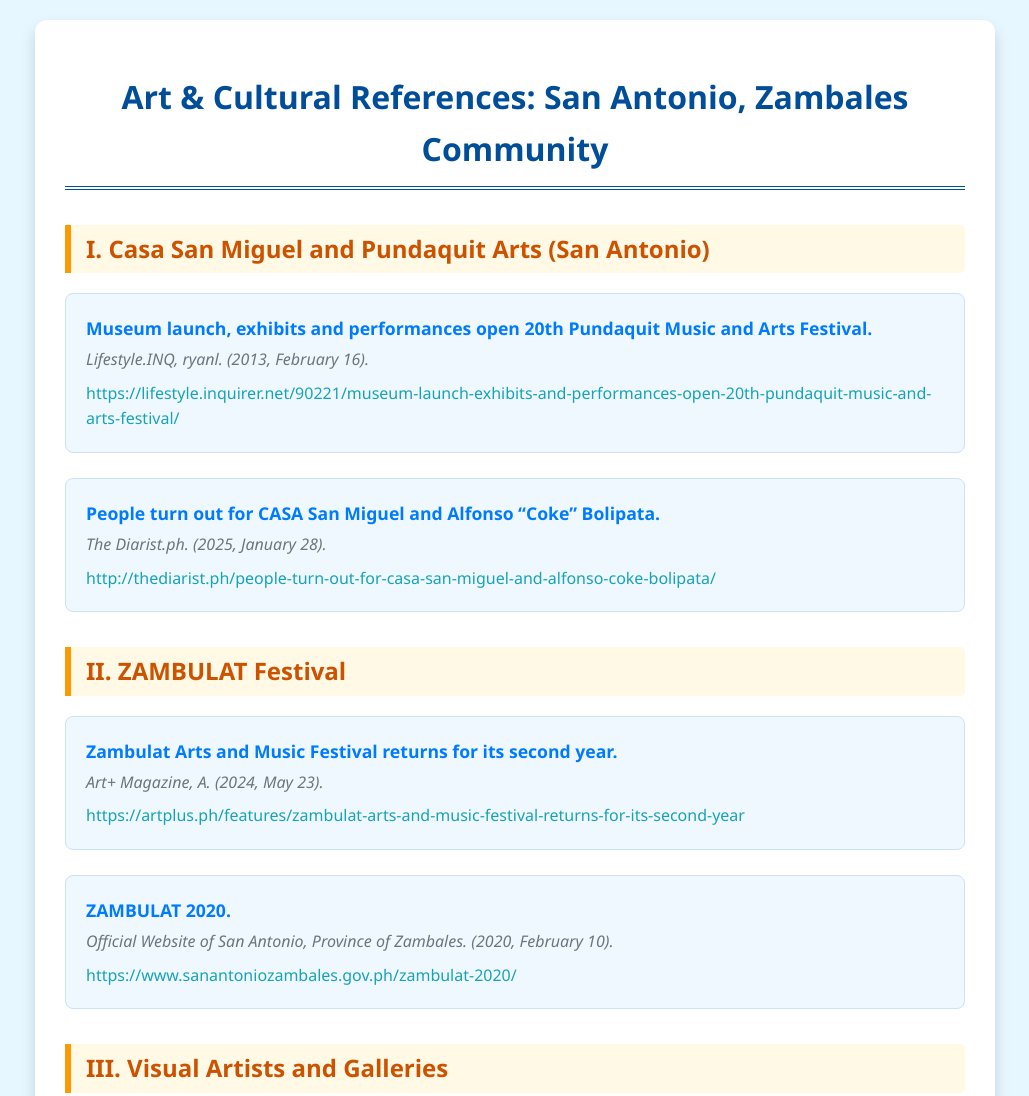
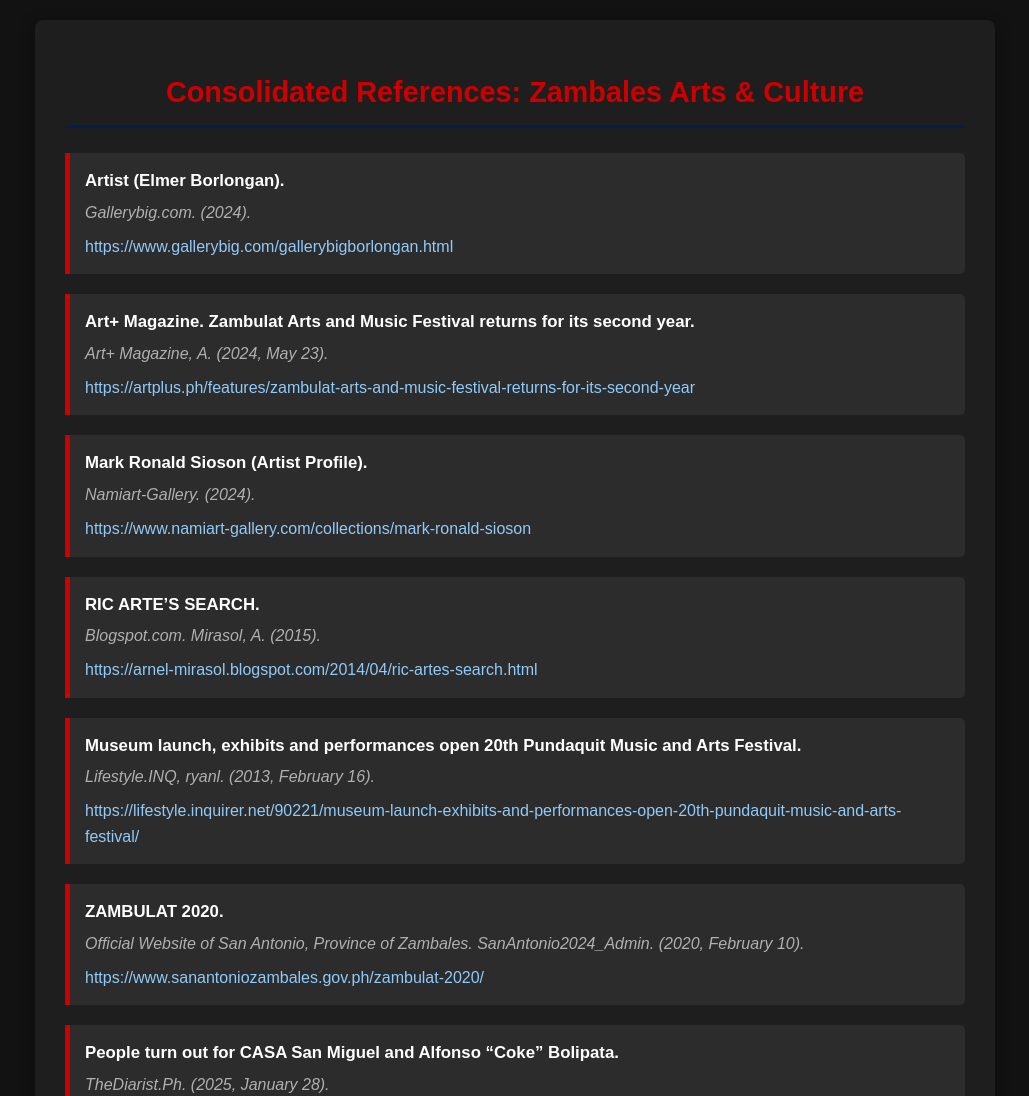
Before and after one commit to kizeredd/CparPeta2AndradaMarasigan, a plain HTML site: page references.html in a window 1280 px wide. Shown: the top 1096 px of the page, without its empty margins (125-1154 px from the left). Drawn offline with Linux system fonts and the light colour scheme.

Commit message:
Update references.html

```diff
--- a/references.html
+++ b/references.html
@@ -3,130 +3,110 @@
 <head>
     <meta charset="UTF-8">
     <meta name="viewport" content="width=device-width, initial-scale=1.0">
-    <title>References for San Antonio and Zambales Arts</title>
+    <title>Consolidated References (Dark Mode)</title>
     <style>
         body {
-            font-family: 'Segoe UI', Tahoma, Geneva, Verdana, sans-serif;
+            font-family: Arial, sans-serif;
             line-height: 1.6;
             margin: 20px;
-            background-color: #e6f7ff; /* Light blue background for a cool, professional look */
-            color: #333;
+            background-color: #121212; /* Very dark background */
+            color: #e0e0e0; /* Light text for readability */
         }
         .container {
             max-width: 900px;
             margin: auto;
-            background: #ffffff;
+            background: #1e1e1e; /* Slightly lighter dark container */
             padding: 30px;
-            border-radius: 12px;
-            box-shadow: 0 8px 15px rgba(0, 0, 0, 0.15);
+            border-radius: 8px;
+            box-shadow: 0 4px 15px rgba(0, 0, 0, 0.4);
         }
         h1 {
-            color: #004d99; /* Deep blue title */
-            border-bottom: 4px double #004d99;
-            padding-bottom: 12px;
-            margin-bottom: 30px;
+            color: #cc0000; /* Red Accent */
+            border-bottom: 3px solid #001f4c; /* Dark Navy Accent */
+            padding-bottom: 10px;
+            margin-bottom: 25px;
             text-align: center;
-            font-size: 2em;
-        }
-        h2 {
-            color: #cc5200; /* Vibrant orange for section headings */
-            margin-top: 35px;
-            border-left: 6px solid #ff9900;
-            padding-left: 15px;
-            background-color: #fff9e6;
-            padding-top: 5px;
-            padding-bottom: 5px;
-            border-radius: 0 5px 5px 0;
+            font-size: 1.8em;
         }
         .reference-list {
             list-style-type: none;
             padding: 0;
         }
         .reference-item {
-            margin-bottom: 25px;
-            padding: 20px;
-            border: 1px solid #cce0ff; /* Light blue border */
-            border-radius: 8px;
-            background-color: #f0f8ff; /* Very light blue item background */
-            transition: transform 0.3s ease-in-out;
+            margin-bottom: 20px;
+            padding: 15px;
+            border-left: 5px solid #cc0000; /* Red Accent Bar */
+            border-radius: 0 5px 5px 0;
+            background-color: #2c2c2c; /* Dark item background */
+            transition: background-color 0.3s;
         }
         .reference-item:hover {
-            transform: translateY(-3px);
-            box-shadow: 0 5px 15px rgba(0, 0, 0, 0.1);
+            background-color: #383838; /* Slightly lighter hover for contrast */
         }
         .source-title {
             font-weight: bold;
-            color: #007bff;
+            color: #ffffff; /* Bright white title */
             display: block;
-            font-size: 1.1em;
+            font-size: 1.05em;
             margin-bottom: 5px;
         }
         .publication-detail {
             font-style: italic;
-            color: #6c757d;
+            color: #b0b0b0; /* Light grey for subtle detail */
             display: block;
             margin-bottom: 8px;
         }
         .link-container a {
-            color: #17a2b8; /* Teal link color */
+            color: #90caf9; /* Soft light blue for links (common Dark Mode link color) */
             text-decoration: none;
             word-wrap: break-word;
         }
         .link-container a:hover {
             text-decoration: underline;
-            color: #0056b3;
+            color: #ffffff;
         }
     </style>
 </head>
 <body>
 
 <div class="container">
-    <h1>Art & Cultural References: San Antonio, Zambales Community</h1>
+    <h1>Consolidated References: Zambales Arts & Culture</h1>
 
-    <h2>I. Casa San Miguel and Pundaquit Arts (San Antonio)</h2>
     <ul class="reference-list">
+        <li class="reference-item">
+            <span class="source-title">Artist (Elmer Borlongan).</span>
+            <span class="publication-detail">Gallerybig.com. (2024).</span>
+            <div class="link-container"><a href="https://www.gallerybig.com/gallerybigborlongan.html">https://www.gallerybig.com/gallerybigborlongan.html</a></div>
+        </li>
+        <li class="reference-item">
+            <span class="source-title">Art+ Magazine. Zambulat Arts and Music Festival returns for its second year.</span>
+            <span class="publication-detail">Art+ Magazine, A. (2024, May 23).</span>
+            <div class="link-container"><a href="https://artplus.ph/features/zambulat-arts-and-music-festival-returns-for-its-second-year">https://artplus.ph/features/zambulat-arts-and-music-festival-returns-for-its-second-year</a></div>
+        </li>
+        <li class="reference-item">
+            <span class="source-title">Mark Ronald Sioson (Artist Profile).</span>
+            <span class="publication-detail">Namiart-Gallery. (2024).</span>
+            <div class="link-container"><a href="https://www.namiart-gallery.com/collections/mark-ronald-sioson">https://www.namiart-gallery.com/collections/mark-ronald-sioson</a></div>
+        </li>
+        <li class="reference-item">
+            <span class="source-title">RIC ARTE’S SEARCH.</span>
+            <span class="publication-detail">Blogspot.com. Mirasol, A. (2015).</span>
+            <div class="link-container"><a href="https://arnel-mirasol.blogspot.com/2014/04/ric-artes-search.html">https://arnel-mirasol.blogspot.com/2014/04/ric-artes-search.html</a></div>
+        </li>
         <li class="reference-item">
             <span class="source-title">Museum launch, exhibits and performances open 20th Pundaquit Music and Arts Festival.</span>
             <span class="publication-detail">Lifestyle.INQ, ryanl. (2013, February 16).</span>
             <div class="link-container"><a href="https://lifestyle.inquirer.net/90221/museum-launch-exhibits-and-performances-open-20th-pundaquit-music-and-arts-festival/">https://lifestyle.inquirer.net/90221/museum-launch-exhibits-and-performances-open-20th-pundaquit-music-and-arts-festival/</a></div>
         </li>
         <li class="reference-item">
-            <span class="source-title">People turn out for CASA San Miguel and Alfonso “Coke” Bolipata.</span>
-            <span class="publication-detail">The Diarist.ph. (2025, January 28).</span>
-            <div class="link-container"><a href="http://thediarist.ph/people-turn-out-for-casa-san-miguel-and-alfonso-coke-bolipata/">http://thediarist.ph/people-turn-out-for-casa-san-miguel-and-alfonso-coke-bolipata/</a></div>
-        </li>
-    </ul>
-
-    <h2>II. ZAMBULAT Festival</h2>
-    <ul class="reference-list">
-        <li class="reference-item">
-            <span class="source-title">Zambulat Arts and Music Festival returns for its second year.</span>
-            <span class="publication-detail">Art+ Magazine, A. (2024, May 23).</span>
-            <div class="link-container"><a href="https://artplus.ph/features/zambulat-arts-and-music-festival-returns-for-its-second-year">https://artplus.ph/features/zambulat-arts-and-music-festival-returns-for-its-second-year</a></div>
+            <span class="source-title">ZAMBULAT 2020.</span>
+            <span class="publication-detail">Official Website of San Antonio, Province of Zambales. SanAntonio2024_Admin. (2020, February 10).</span>
+            <div class="link-container"><a href="https://www.sanantoniozambales.gov.ph/zambulat-2020/">https://www.sanantoniozambales.gov.ph/zambulat-2020/</a></div>
         </li>
         <li class="reference-item">
-            <span class="source-title">ZAMBULAT 2020.</span>
-            <span class="publication-detail">Official Website of San Antonio, Province of Zambales. (2020, February 10).</span>
-            <div class="link-container"><a href="https://www.sanantoniozambales.gov.ph/zambulat-2020/">https://www.sanantoniozambales.gov.ph/zambulat-2020/</a></div>
-        </li>
-    </ul>
-
-    <h2>III. Visual Artists and Galleries</h2>
-    <ul class="reference-list">
-        <li class="reference-item">
-            <span class="source-title">Artist Profile: Elmer Borlongan.</span>
-            <span class="publication-detail">Gallerybig.com. (2024). *Note: Borlongan is closely associated with the Zambales art community via Casa San Miguel.*</span>
-            <div class="link-container"><a href="https://www.gallerybig.com/gallerybigborlongan.html">https://www.gallerybig.com/gallerybigborlongan.html</a></div>
-        </li>
-        <li class="reference-item">
-            <span class="source-title">Artist Profile: Mark Ronald Sioson.</span>
-            <span class="publication-detail">Namiart-Gallery. (2024). *Note: Sioson is a local artist from Castillejos, near San Antonio.*</span>
-            <div class="link-container"><a href="https://www.namiart-gallery.com/collections/mark-ronald-sioson">https://www.namiart-gallery.com/collections/mark-ronald-sioson</a></div>
-        </li>
-        <li class="reference-item">
-            <span class="source-title">RIC ARTE’S SEARCH (Arnel Mirasol).</span>
-            <span class="publication-detail">Blogspot.com. Mirasol, A. (2015). *Focuses on Zambales-based art and community.*</span>
-            <div class="link-container"><a href="https://arnel-mirasol.blogspot.com/2014/04/ric-artes-search.html">https://arnel-mirasol.blogspot.com/2014/04/ric-artes-search.html</a></div>
+            <span class="source-title">People turn out for CASA San Miguel and Alfonso “Coke” Bolipata.</span>
+            <span class="publication-detail">TheDiarist.Ph. (2025, January 28).</span>
+            <div class="link-container"><a href="http://thediarist.ph/people-turn-out-for-casa-san-miguel-and-alfonso-coke-bolipata/">http://thediarist.ph/people-turn-out-for-casa-san-miguel-and-alfonso-coke-bolipata/</a></div>
         </li>
     </ul>
 </div>
```
